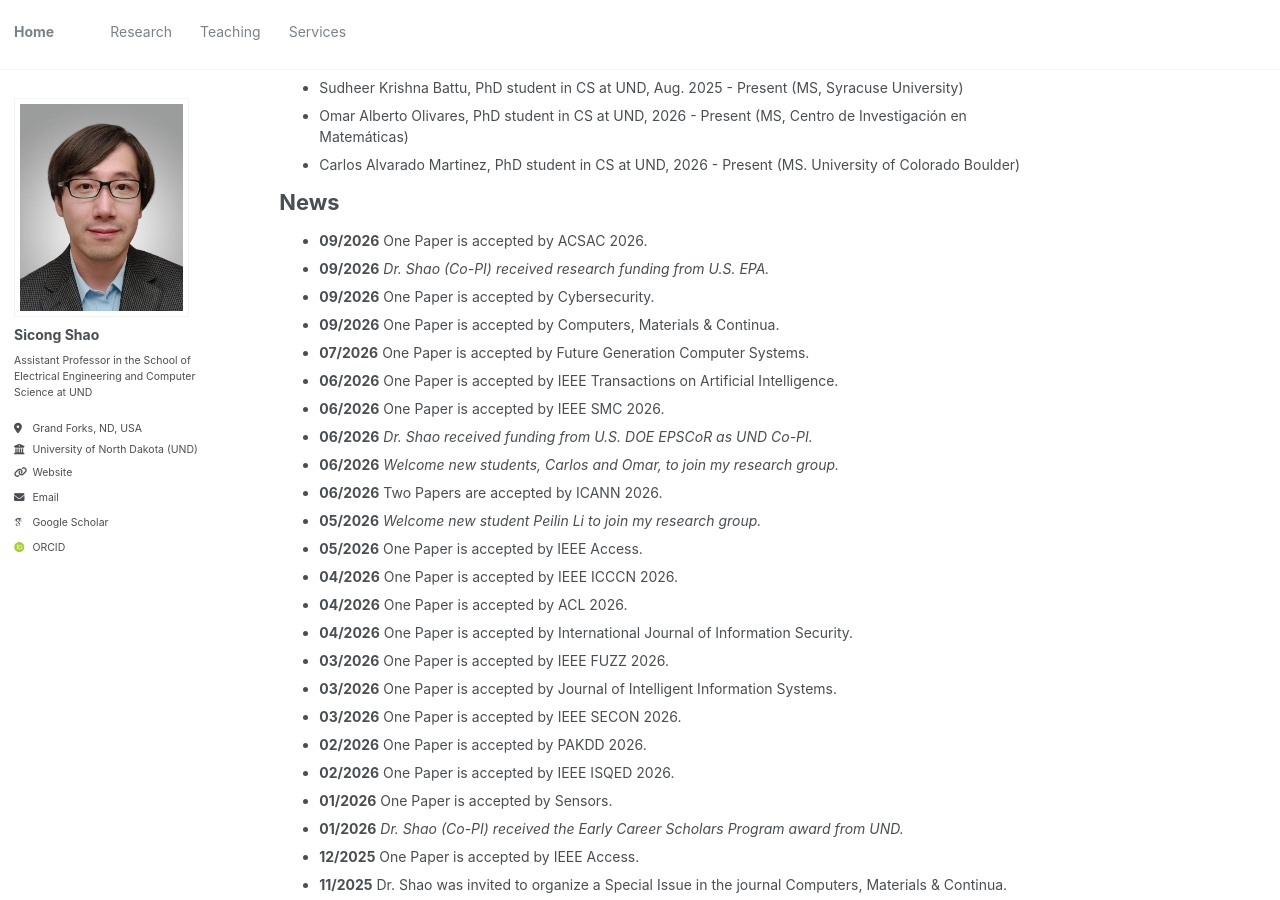
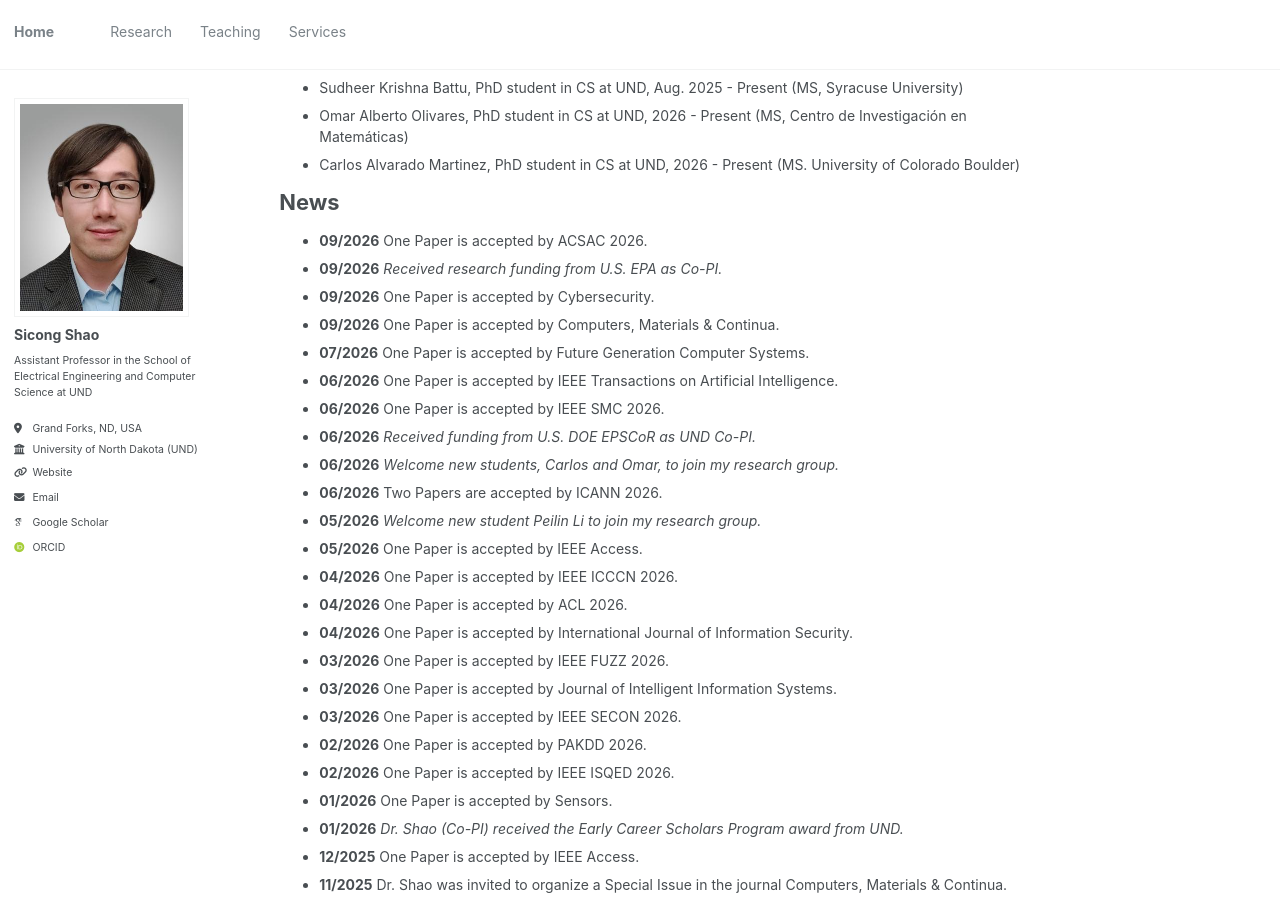
Before and after one commit to sicongshao/sicongshao.github.io, a Jekyll site: the page built from _pages/about.md, in a window 1280 px wide and 900 px high, scrolled down 655 px. Built offline with Jekyll 4.4.1, drawn with Linux system fonts in a browser that asks for light colours; some web fonts are replaced.

Commit message:
first commit

```diff
--- a/_pages/about.md
+++ b/_pages/about.md
@@ -36,13 +36,13 @@ Students
 News
 ======
 * **09/2026** One Paper is accepted by ACSAC 2026.
-* **09/2026** *Dr. Shao (Co-PI) received research funding from U.S. EPA.*
+* **09/2026** *Received research funding from U.S. EPA as Co-PI.*
 * **09/2026** One Paper is accepted by Cybersecurity.
 * **09/2026** One Paper is accepted by Computers, Materials & Continua.
 * **07/2026** One Paper is accepted by Future Generation Computer Systems.
 * **06/2026** One Paper is accepted by IEEE Transactions on Artificial Intelligence.
 * **06/2026** One Paper is accepted by IEEE SMC 2026.
-* **06/2026** *Dr. Shao received funding from U.S. DOE EPSCoR as UND Co-PI.*
+* **06/2026** *Received funding from U.S. DOE EPSCoR as UND Co-PI.*
 * **06/2026** *Welcome new students, Carlos and Omar, to join my research group.*
 * **06/2026** Two Papers are accepted by ICANN 2026.
 * **05/2026** *Welcome new student Peilin Li to join my research group.*
```
